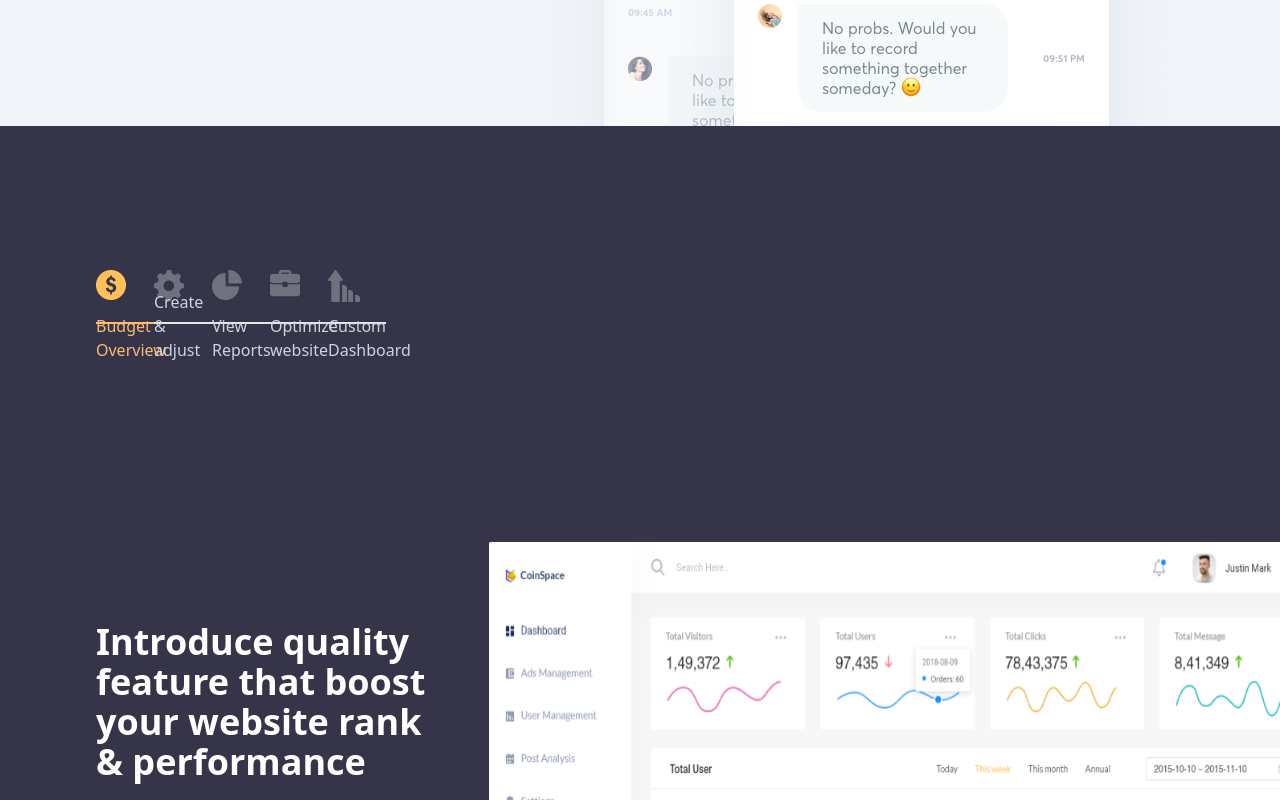
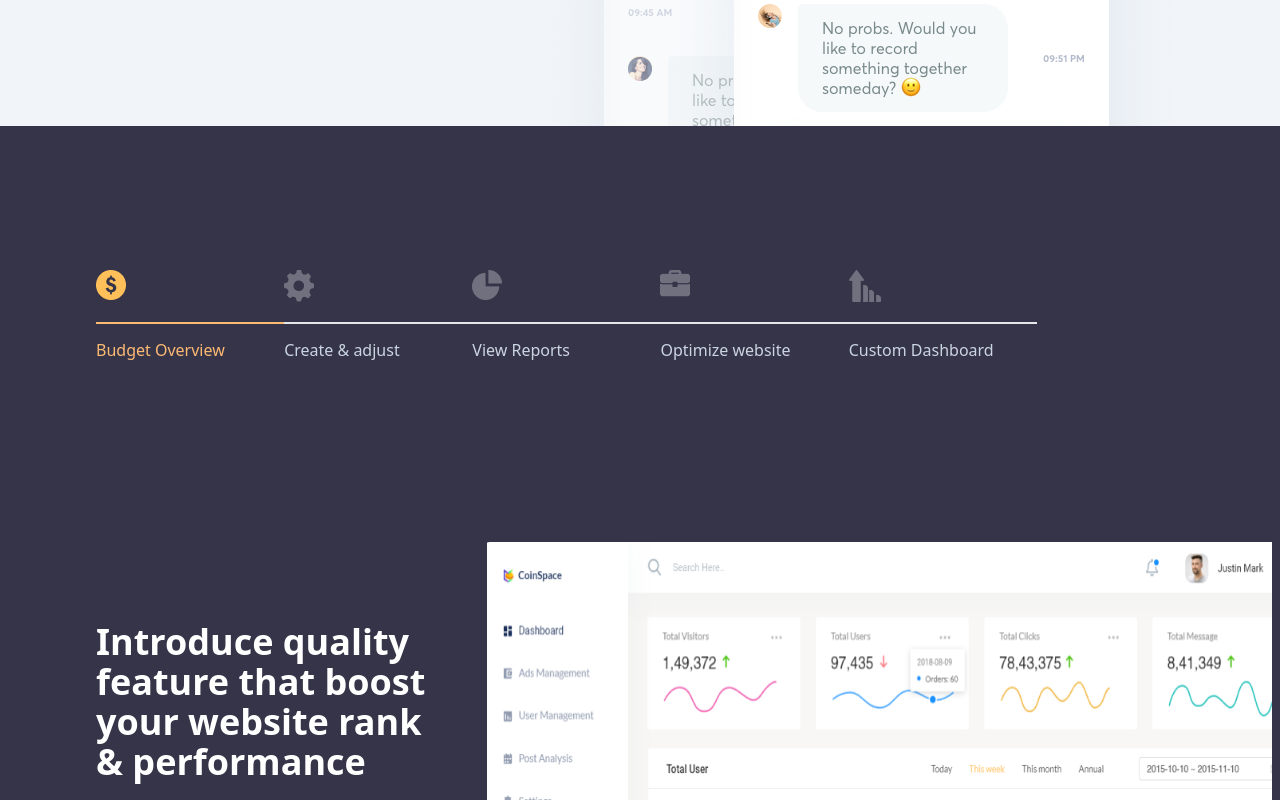
Before and after one commit to Yun4g/SupportTech, a React (Vite) app: page /home in a window 1280 px wide. Shown: the part 2840-3640 px from the top of the page. Built offline with nearby package versions, Linux system fonts and the light colour scheme.

Commit message:
fix build issue

```diff
--- a/src/components/LandingPage/footer/index.jsx
+++ b/src/components/LandingPage/footer/index.jsx
@@ -6,13 +6,13 @@ import logo from '/src//images/logo(3).png'
 
 function Footer() {
     return(
-         <section className=" bg-footerColor text-center h-[75vh] lg:h-[60vh] flex justify-between flex-col p-3 md:p-0">
+         <section className=" bg-footerColor text-center  lg:h-[60vh] flex justify-between gap-3 flex-col  md:p-0">
 
-             <div className='flex flex-col justify-center  items-center h-5/6 '>
+             <div className='flex flex-col justify-center p-2 md:p-0  items-center h-5/6 '>
              <h1 className=' text-white text-2xl md::text-4xl'>Subscribe to get notified about update</h1>
               <p className=' text-slate-400 mt-5'>By subscribing with your mail, you will accept our privacy policy</p>
           <div className='flex flex-col md:flex-row mt-8 gap-3 justify-center items-center'>
-          <input type="email" className=' w-96 h-12 md:h-14 rounded-md ps-4 outline-none ' placeholder='Enter Your email' name="email" id="" />
+          <input type="email" className=' lg:w-96 h-12 md:h-14 rounded-md ps-4 outline-none ' placeholder='Enter Your email' name="email" id="" />
           <button className="  bg-customBTNorange   h-12 md:h-14 rounded-md  w-32 text-white">
                Subscribe
             </button>
@@ -22,7 +22,7 @@ function Footer() {
 
 
           <div className=' bg-DarkPurple lg:flex justify-center lg:justify-between items-center lg:ps-36 lg:pe-36 py-4'>
-             <div className='flex justify-center  items-center '>
+             <div className=' flex flex-col md:flex-row  justify-center  items-center '>
              <img src={logo} alt="" />
 
                 <p className=' text-slate-400'>Copyright by 2019 YourName, Inc</p>
--- a/src/components/LandingPage/sectionThree/index.jsx
+++ b/src/components/LandingPage/sectionThree/index.jsx
@@ -9,8 +9,8 @@ import  dashboard from '/src/images/socialdashboard.png'
 
 function SectionThree() {
     return (
-        <section className=" h-fit ps-2 lg:ps-24   bg-bg-purple pt-36 ps">
-            <div className=' grid gap-4 lg:gap-0 grid-cols-2 md:grid-cols-5  w-[290px] '>
+        <section className=" h-fit ps-2 pe-2 lg:ps-24   bg-bg-purple pt-36">
+            <div className=' grid gap-4  lg:gap-0 grid-cols-2 md:grid-cols-5 justify-center  p-2 md:p-0  md:w-full lg:w-4/5 '>
                 <div className=" mt-4 md:mt-0 h-20  ">
                     <div className=' h-1/2'>
                         <img src={dollarIcon} alt="" />
```
